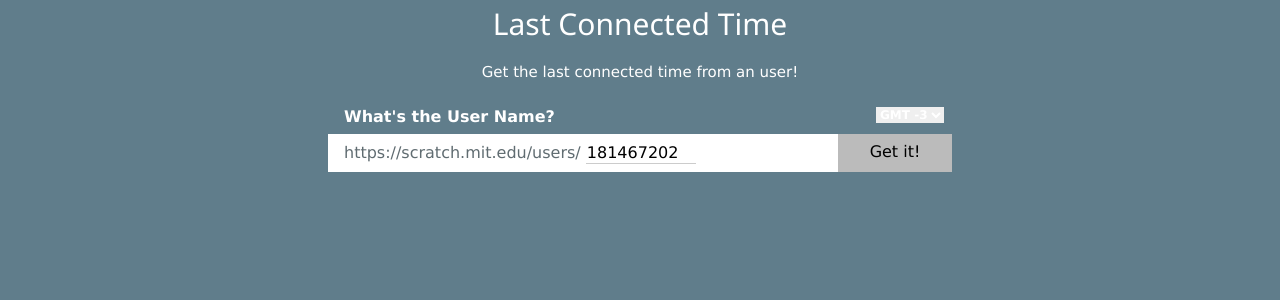
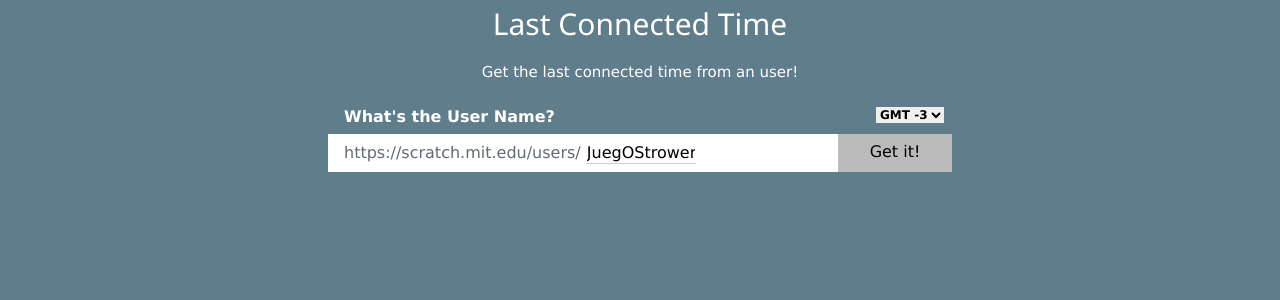
Before and after one commit to JuegOStrower/juegostrower.github.io, a Jekyll site: the page lastconnected/index.html, which Jekyll copies as it is, in a window 1280 px wide. Shown: the part 372-672 px from the top of the page. Built offline with Jekyll 4.4.1, drawn with Linux system fonts in a browser that asks for light colours; a script that is not in the unit is left out.

Commit message:
Update index.html

```diff
--- a/lastconnected/index.html
+++ b/lastconnected/index.html
@@ -35,7 +35,7 @@
           <tbody>
     <tr class="w3-text-white">
             <th>What's the User Name?</th>
-			<th class="w3-right w3-small">
+			<th class="w3-text-black w3-right w3-small">
             <select id="maketime" style="border: none">
   <option value="-3">GMT -3</option>
   <option value="0">GMT 0</option>
@@ -44,8 +44,7 @@
           	</tr>
 		<tr id="makeinput" style="background-color:rgb(255, 255, 255)">
 			<td><span id="connlink">https://scratch.mit.edu/users/</span>
-	<input pattern=".{2,}" maxlength="10" value="181467202" type="text" class="w3-input" style="display: inline-block; padding: 1px; color: black; width: 110px;" id="connuser"></td>
-
+	<input pattern=".{2,}" maxlength="10" value="JuegOStrower" type="text" class="w3-input" style="display: inline-block; padding: 1px; color: black; width: 110px;" id="connuser"></td>
 <td id="connnow" onclick="connnow();" class="w3-gray w3-hover-indigo w3-center w3-button">Get it!</td>
 		</tr>
         </tbody></table>
```
